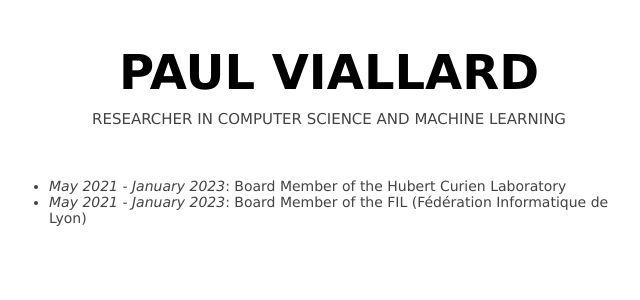
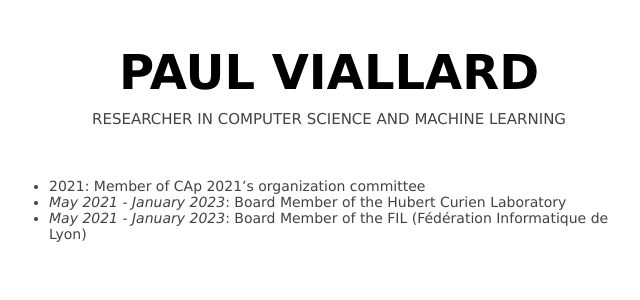
Before and after one commit to paulviallard/paulviallard.github.io, a Jekyll site: the page built from activity.md, in a window 1280 px wide. Shown: the top 300 px of the page, without its empty margins (311-951 px from the left). Built offline with Jekyll 4.4.1, drawn with Linux system fonts in a browser that asks for light colours; our own code applies the rules of GitHub Pages for plain Markdown files.

Commit message:
fix: I forgot the CAp 2021 activity

```diff
--- a/activity.md
+++ b/activity.md
@@ -1,2 +1,3 @@
+- 2021: Member of CAp 2021's organization committee
 - _May 2021 - January 2023_: Board Member of the Hubert Curien Laboratory
 - _May 2021 - January 2023_: Board Member of the FIL (Fédération Informatique de Lyon)
```
